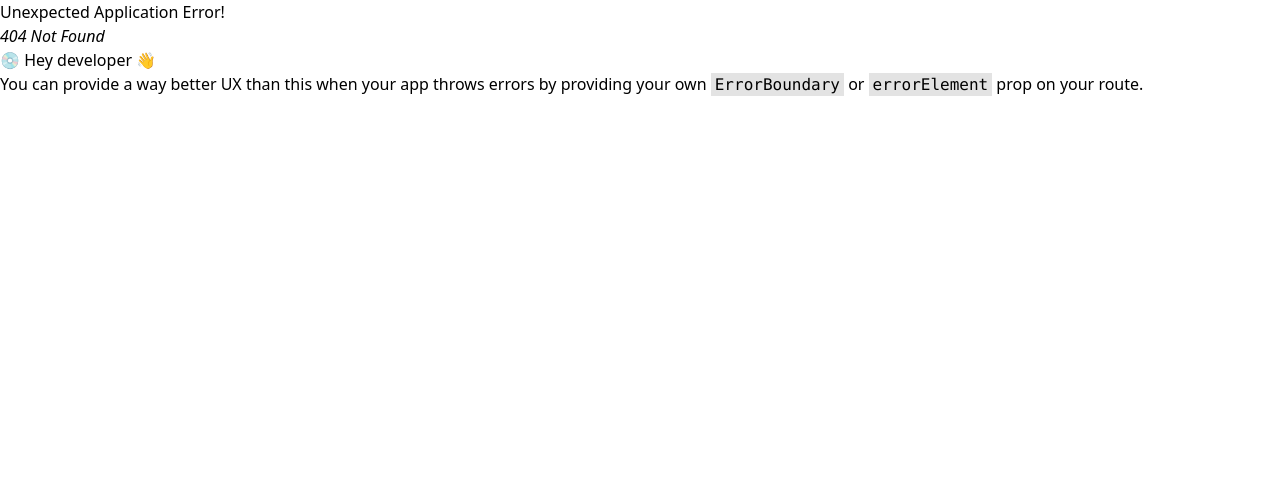
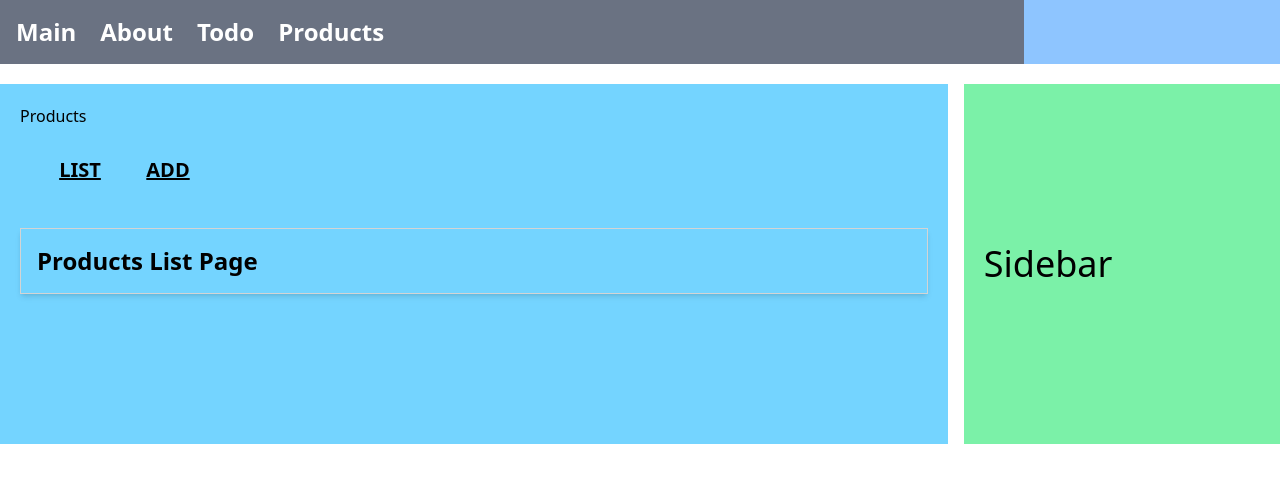
Before and after one commit to peeljunKim/personal-react-spring-project, a React (Vite) app in the folder front/: page /products/list in a window 1280 px wide. Before the commit this address had no page. Shown: the top 482 px of the page. Built offline with nearby package versions, Linux system fonts and the light colour scheme.

Commit message:
[Add] product router setting

```diff
--- a/front/src/components/menus/BasicMenu.tsx
+++ b/front/src/components/menus/BasicMenu.tsx
@@ -8,11 +8,17 @@ function BasicMenu() {
           <li className="pr-6 text-2xl">
             <NavLink to="/">Main</NavLink>
           </li>
+
           <li className="pr-6 text-2xl">
             <NavLink to="/about">About</NavLink>
           </li>
+
           <li className="pr-6 text-2xl">
             <NavLink to="/todo/">Todo</NavLink>
+          </li>
+
+          <li className="pr-6 text-2xl">
+            <NavLink to="/products/">Products</NavLink>
           </li>
         </ul>
       </div>
--- /dev/null
+++ b/front/src/pages/product/AddPage.tsx
@@ -0,0 +1,9 @@
+const AddPage = () => {
+  return (
+    <div className="p-4 w-full bg-white">
+      <div className="text-3xl font-extrabold">Products Add Page</div>
+    </div>
+  )
+}
+
+export default AddPage
--- /dev/null
+++ b/front/src/pages/product/IndexPage.tsx
@@ -0,0 +1,38 @@
+import { Outlet, useNavigate } from 'react-router'
+
+function IndexPage() {
+  const navigate = useNavigate()
+
+  const handleClickList = () => {
+    navigate({ pathname: 'list' })
+  }
+
+  const handleClickAdd = () => {
+    navigate({ pathname: 'add' })
+  }
+
+  return (
+    <div>
+      Products
+      <div className="w-full flex m-2 p-2 ">
+        <div
+          className="text-xl m-1 p-2 w-20 font-extrabold text-center underline"
+          onClick={handleClickList}
+        >
+          LIST
+        </div>
+
+        <div
+          className="text-xl m-1 p-2 w-20 font-extrabold text-center underline"
+          onClick={handleClickAdd}
+        >
+          ADD
+        </div>
+      </div>
+      <div className="flex flex-wrap w-full">
+        <Outlet />
+      </div>
+    </div>
+  )
+}
+export default IndexPage
--- /dev/null
+++ b/front/src/pages/product/ListPage.tsx
@@ -0,0 +1,9 @@
+const ListPage = () => {
+  return (
+    <div className="w-full mt-4 border border-solid border-neutral-300 shadow-md">
+      <div className="text-2xl m-4 font-extrabold">Products List Page</div>
+    </div>
+  )
+}
+
+export default ListPage
--- /dev/null
+++ b/front/src/router/ProductRouter.tsx
@@ -0,0 +1,39 @@
+import { lazy, Suspense } from 'react'
+import { Navigate, Route } from 'react-router'
+
+const ProductsIndex = lazy(() => import('../pages/product/IndexPage.tsx'))
+const ProductsList = lazy(() => import('../pages/product/ListPage.tsx'))
+const ProductsAdd = lazy(() => import('../pages/product/AddPage.tsx'))
+
+const Loading = () => <div>Products Loading....</div>
+
+export default function productsRouter() {
+  return {
+    path: 'products',
+    Component: ProductsIndex,
+    children: [
+      {
+        path: 'list',
+        element: (
+          <Suspense fallback={<Loading />}>
+            <ProductsList />
+          </Suspense>
+        ),
+      },
+
+      {
+        path: 'add',
+        element: (
+          <Suspense fallback={<Loading />}>
+            <ProductsAdd />
+          </Suspense>
+        ),
+      },
+
+      {
+        path: '',
+        element: <Navigate to={'/products/list'}></Navigate>,
+      },
+    ],
+  }
+}
--- a/front/src/router/basicRouter.tsx
+++ b/front/src/router/basicRouter.tsx
@@ -2,6 +2,7 @@ import { createBrowserRouter } from 'react-router'
 import { lazy, Suspense } from 'react'
 import BasicLayout from '../layouts/BasicLayout.tsx'
 import TodoRouter from './TodoRouter.tsx'
+import ProductRouter from './ProductRouter.tsx'
 
 /**
  * lazy: 레이징 로딩 (필요할 때 까지 로딩을 미루는 기능)
@@ -60,6 +61,7 @@ const BasicRouter = createBrowserRouter([
         ),
       },
       TodoRouter(),
+      ProductRouter(),
     ],
   },
 ])
```
